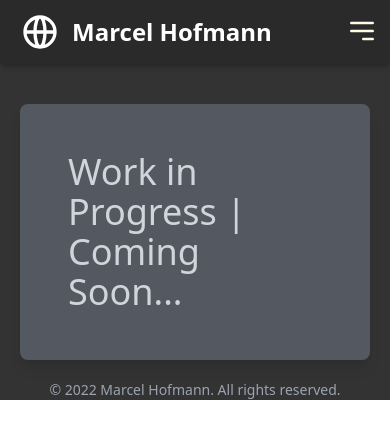
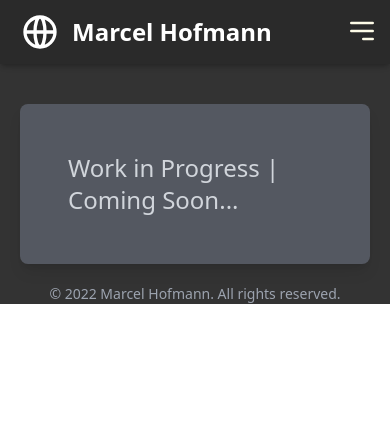
Before and after one commit to marcelhfm/MyWebsite, a Next.js app in the folder client/: page /projects/overview in a window 390 px wide. Shown: the top 438 px of the page. Built offline with nearby package versions, Linux system fonts and the light colour scheme.

Commit message:
small changes

```diff
--- a/client/pages/about.tsx
+++ b/client/pages/about.tsx
@@ -9,7 +9,9 @@ const About = () => {
       </Head>
       <div>
         <Pane>
-          <h1 className="text-4xl p-10">Work in Progress | Coming Soon...</h1>
+          <h1 className="md:text-4xl p-10 sm:text-2xl text-2xl">
+            Work in Progress | Coming Soon...
+          </h1>
         </Pane>
       </div>
     </div>
--- a/client/pages/projects/overview.tsx
+++ b/client/pages/projects/overview.tsx
@@ -10,7 +10,11 @@ const Overview = () => {
         </Head>
       </div>
       <Pane>
-        <h1 className="text-4xl p-10">Work in Progress | Coming Soon...</h1>
+        <div>
+          <h1 className="md:text-4xl p-10 sm:text-2xl text-2xl">
+            Work in Progress | Coming Soon...
+          </h1>
+        </div>
       </Pane>
     </div>
   );
```
